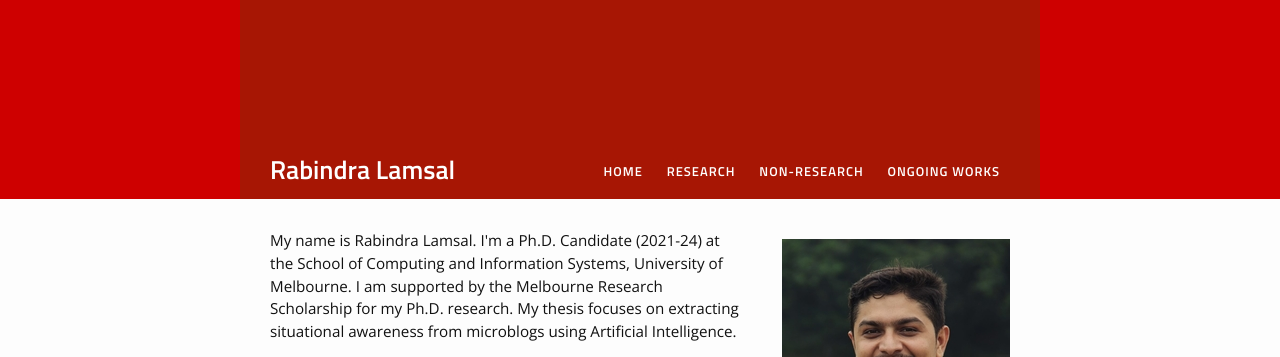
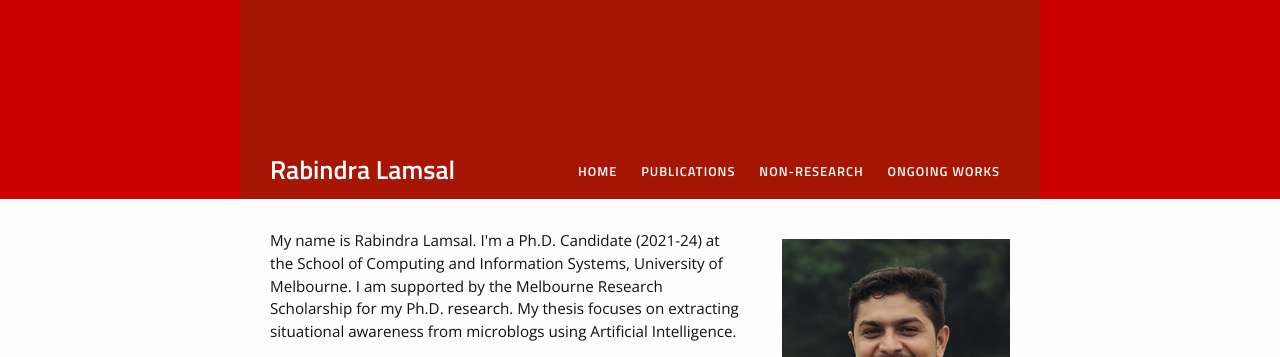
Before and after one commit to rabindralamsal/personal-site, a Jekyll site: the page built from index.html, in a window 1280 px wide. Shown: the top 357 px of the page. Built offline with Jekyll 4.4.1, drawn with Linux system fonts in a browser that asks for light colours.

Commit message:
Update menu.yml

```diff
--- a/_data/menu.yml
+++ b/_data/menu.yml
@@ -1,7 +1,7 @@
 - title: "Home"
   href: "/"
 
-- title: "Research"
+- title: "Publications"
   href: "/research/"
 
 - title: "Non-Research"
```
